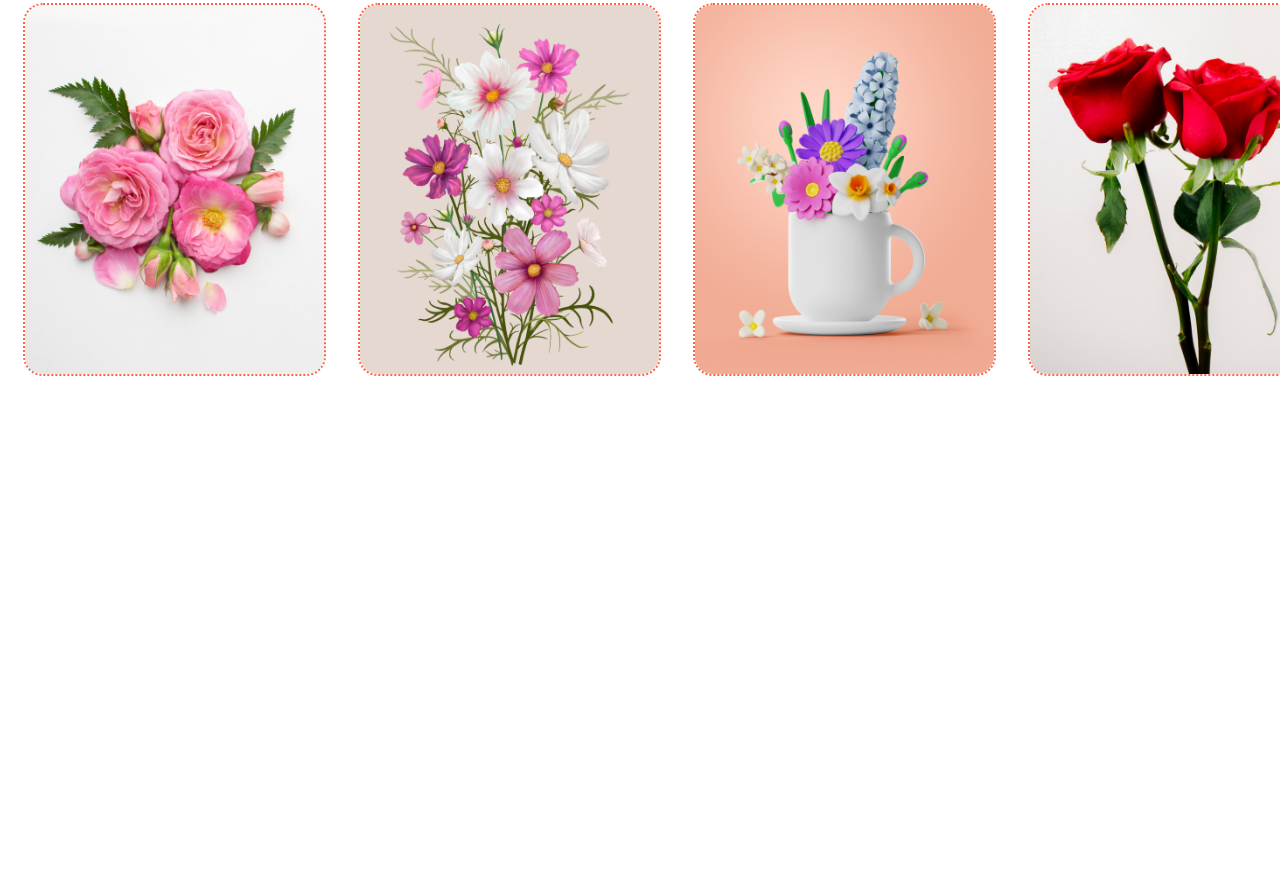
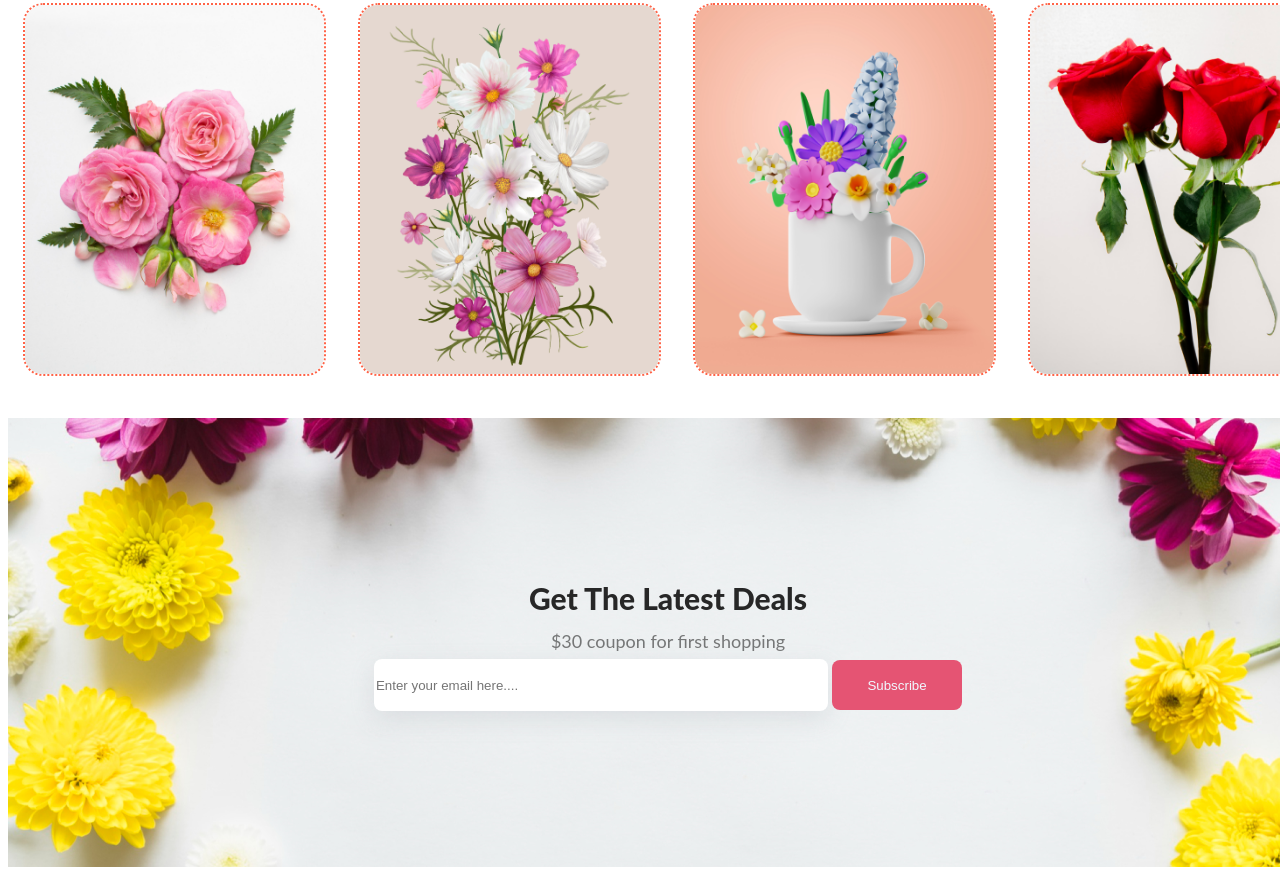
Before and after one commit to NURALAM11/kickstart_Html_and_Css, a plain HTML site: page index.html in a window 1280 px wide. Shown: the part 2770-3645 px from the top of the page. Before the commit the page ends 3196 px from the top, so only its background shows below. Drawn offline with Linux system fonts and the light colour scheme.

Commit message:
deals section added

```diff
--- a/index.html
+++ b/index.html
@@ -99,8 +99,19 @@
             <img src="images/insta4.png" alt="">
           </div>
         </div>
+      </section>
+      <section class="super_deals_section">
+        <div class="deals_content">
+          <h1>Get The Latest Deals</h1>
+          <p>$30 coupon for first shopping</p>
+          <div>
+            <input type="email" name="" id="" placeholder="Enter your email here....">
+            <button id="Subscribe_btn">Subscribe</button>
+          </div>
+        </div>
 
       </section>
+
 
 
   </main>
--- a/styles/style.css
+++ b/styles/style.css
@@ -215,3 +215,58 @@ margin-top: 15px;
 border-radius: 20px;
 border: 2px dotted tomato;
 }
+/* Super Deal Section Style */
+.super_deals_section{
+  width: 1320px;
+  height: 449px;
+  margin: 0 auto;
+  display: flex;
+  justify-content: center;
+  align-items: center;
+  background-image: url(/images/latest-deals-bg.png);
+  background-position: center;
+  background-repeat: no-repeat;
+  background-size: cover;
+}
+.deals_content{
+  display: flex;
+  flex-direction: column;
+  justify-content:center;
+  align-items: center;
+}
+.deals_content h1{
+  color: rgb(39, 39, 39);
+font-family: Lato;
+font-size: 30px;
+line-height: 0px;
+font-weight: 800;
+text-align: center;
+}
+.deals_content p{
+  color: rgba(39, 39, 39, 0.6);
+font-family: Lato;
+font-size: 18px;
+font-weight: 400;
+line-height: 0px;
+letter-spacing: 0%;
+text-align: center;
+
+}
+.deals_content input{
+  width: 450px;
+  height: 50px;
+  border: none;
+  border-radius: 8px;
+   box-shadow: rgba(149, 157, 165, 0.2) 0px 8px 24px;;
+
+
+}
+.deals_content #Subscribe_btn{
+  width: 130px;
+height: 50px;
+border-radius: 8px;
+background: rgb(229, 84, 115);
+border: none;
+color: aliceblue;
+cursor: pointer;
+}
```
